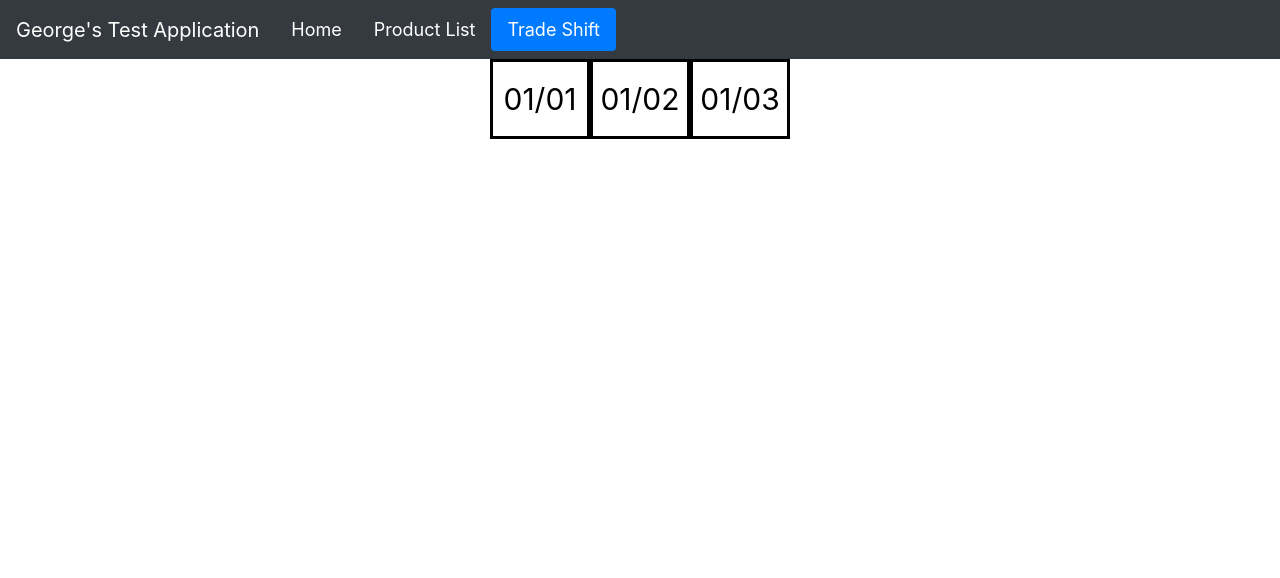
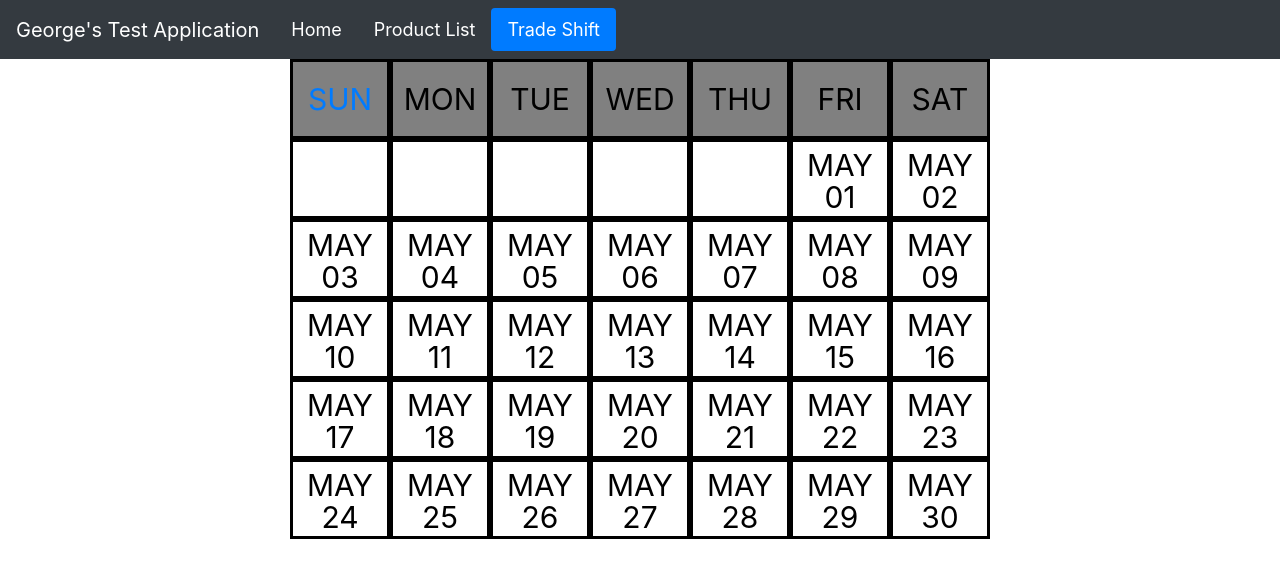
Before and after one commit to GeorgeAria/AngularTestSite, an Angular app: page /tradeShift in a window 1280 px wide. Shown: the top 578 px of the page. Built offline with nearby package versions, Linux system fonts and the light colour scheme.

Commit message:
Created a calendar view

```diff
--- a/src/app/trade-shift/trade-shift.component.html
+++ b/src/app/trade-shift/trade-shift.component.html
@@ -1,5 +1,147 @@
 <div class="flex-container">
-    <div>01/01</div>
-    <div>01/02</div>
-    <div>01/03</div>
+        <div class = "week-name">
+            <a href = "https://www.google.com"> SUN </a>
+        </div>
+        <div class = "week-name">MON</div>
+        <div class = "week-name">TUE</div>
+        <div class = "week-name">WED</div>
+        <div class = "week-name">THU</div>
+        <div class = "week-name">FRI</div>
+        <div class = "week-name">SAT</div>
 </div>
+<div class="flex-container">
+    <div></div>
+    <div></div>
+    <div></div>
+    <div></div>
+    <div></div>
+    <div>
+        <p class = "date-details"> MAY</p>
+        <p class = "date-details"> 01 </p>
+    </div>
+    <div>
+        <p class = "date-details"> MAY</p>
+        <p class = "date-details"> 02 </p>
+    </div>
+</div>
+<div class="flex-container">
+    <div>
+        <p class = "date-details"> MAY</p>
+        <p class = "date-details"> 03 </p>
+    </div>
+    <div>
+        <p class = "date-details"> MAY</p>
+        <p class = "date-details"> 04 </p>
+    </div>
+    <div>
+        <p class = "date-details"> MAY</p>
+        <p class = "date-details"> 05 </p>
+    </div>
+    <div>
+        <p class = "date-details"> MAY</p>
+        <p class = "date-details"> 06 </p>
+    </div>
+    <div>
+        <p class = "date-details"> MAY</p>
+        <p class = "date-details"> 07 </p>
+    </div>
+    <div>
+        <p class = "date-details"> MAY</p>
+        <p class = "date-details"> 08 </p>
+    </div>
+    <div>
+        <p class = "date-details"> MAY</p>
+        <p class = "date-details"> 09 </p>
+    </div>
+</div>
+<div class="flex-container">
+    <div>
+        <p class = "date-details"> MAY</p>
+        <p class = "date-details"> 10 </p>
+    </div>
+    <div>
+        <p class = "date-details"> MAY</p>
+        <p class = "date-details"> 11 </p>
+    </div>
+    <div>
+        <p class = "date-details"> MAY</p>
+        <p class = "date-details"> 12 </p>
+    </div>
+    <div>
+        <p class = "date-details"> MAY</p>
+        <p class = "date-details"> 13 </p>
+    </div>
+    <div>
+        <p class = "date-details"> MAY</p>
+        <p class = "date-details"> 14 </p>
+    </div>
+    <div>
+        <p class = "date-details"> MAY</p>
+        <p class = "date-details"> 15 </p>
+    </div>
+    <div>
+        <p class = "date-details"> MAY</p>
+        <p class = "date-details"> 16 </p>
+    </div>
+</div>
+
+<div class="flex-container">
+    <div>
+        <p class = "date-details"> MAY</p>
+        <p class = "date-details"> 17 </p>
+    </div>
+    <div>
+        <p class = "date-details"> MAY</p>
+        <p class = "date-details"> 18 </p>
+    </div>
+    <div>
+        <p class = "date-details"> MAY</p>
+        <p class = "date-details"> 19 </p>
+    </div>
+    <div>
+        <p class = "date-details"> MAY</p>
+        <p class = "date-details"> 20 </p>
+    </div>
+    <div>
+        <p class = "date-details"> MAY</p>
+        <p class = "date-details"> 21 </p>
+    </div>
+    <div>
+        <p class = "date-details"> MAY</p>
+        <p class = "date-details"> 22 </p>
+    </div>
+    <div>
+        <p class = "date-details"> MAY</p>
+        <p class = "date-details"> 23 </p>
+    </div>
+</div>
+<div class="flex-container">
+    <div>
+        <p class = "date-details"> MAY</p>
+        <p class = "date-details"> 24 </p>
+    </div>
+    <div>
+        <p class = "date-details"> MAY</p>
+        <p class = "date-details"> 25 </p>
+    </div>
+    <div>
+        <p class = "date-details"> MAY</p>
+        <p class = "date-details"> 26 </p>
+    </div>
+    <div>
+        <p class = "date-details"> MAY</p>
+        <p class = "date-details"> 27 </p>
+    </div>
+    <div>
+        <p class = "date-details"> MAY</p>
+        <p class = "date-details"> 28 </p>
+    </div>
+    <div>
+        <p class = "date-details"> MAY</p>
+        <p class = "date-details"> 29 </p>
+    </div>
+    <div>
+        <p class = "date-details"> MAY</p>
+        <p class = "date-details"> 30 </p>
+    </div>
+</div>
```
